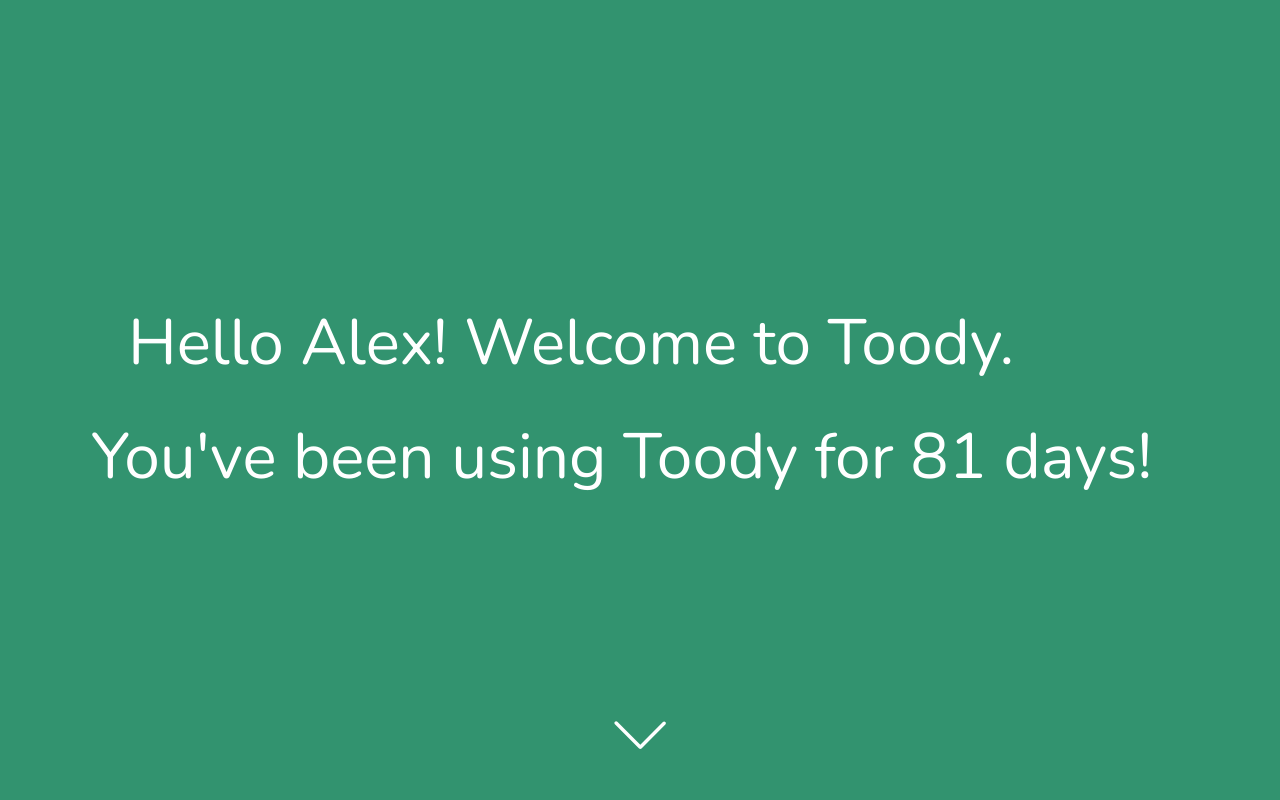
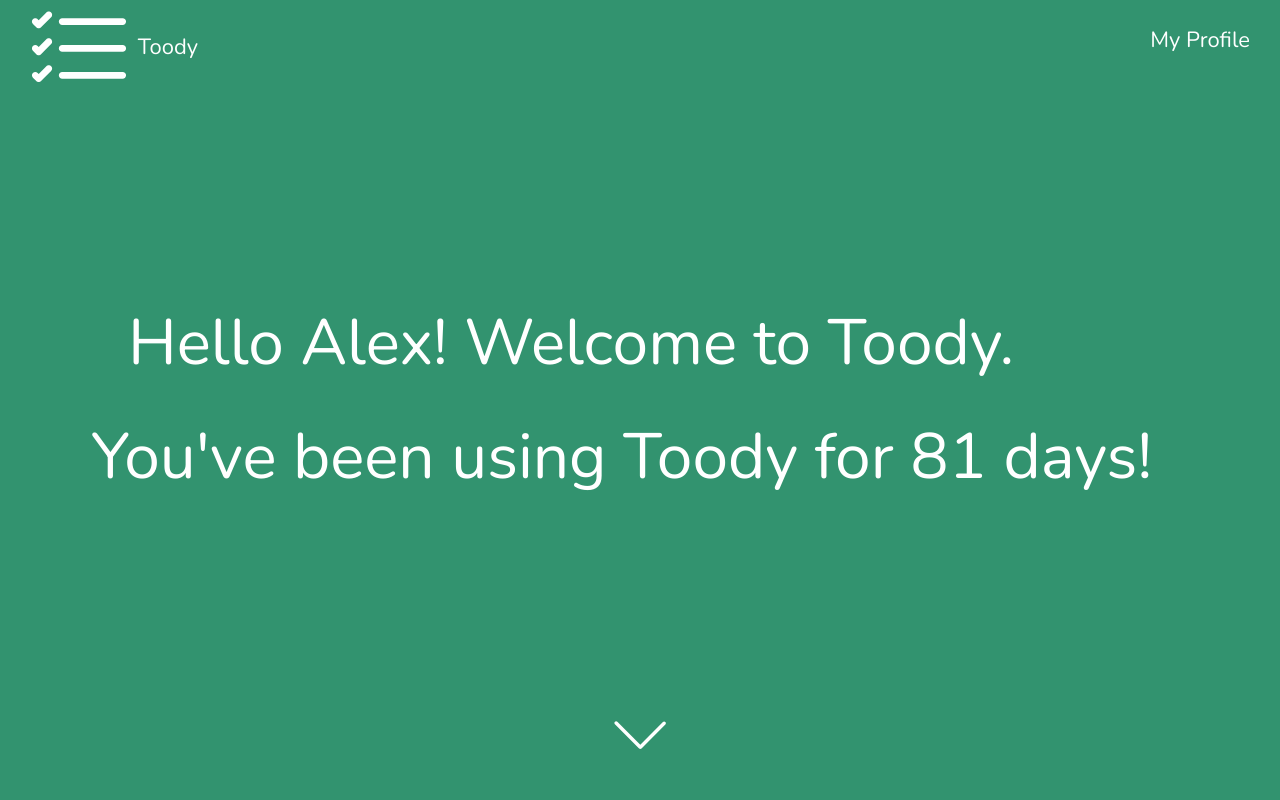
Before and after one commit to ctc-uci/toody-app, a React (Create React App) app: page / in a window 1280 px wide. Shown: the top 800 px of the page. Built offline with nearby package versions, Linux system fonts and the light colour scheme.

Commit message:
part 2 changes

```diff
--- a/src/components/Header/Header.css
+++ b/src/components/Header/Header.css
@@ -1,7 +1,36 @@
 .header {
     position: fixed;
     width: 100vw;
+	display: flex;
+	justify-content: space-between;
+
+
 }
 
+.logo {
+	margin-top: 10px;
+	display: flex;
+	margin-left: 30px;
+
+}
+
+#logoText{
+	margin-left: 10px;
+	font-size: 22px;
+}
+
+.myProfile {
+
+	margin-top: 25px;
+	margin-right: 30px;
+
+
+}
+
+#profileText {
+	color: white;
+	font-size: 22px;
+	text-decoration: none;
+}
 /* TODO: Add styling for your Header component
 here. */
--- a/src/components/Header/Header.jsx
+++ b/src/components/Header/Header.jsx
@@ -1,5 +1,6 @@
 import React from 'react';
-// import toody from '../../images/toody.svg';
+import toody from '../../images/toody.svg';
+import { Link } from 'react-router-dom';
 // ^^ this is the Toody logo; uncomment he above line to use it
 import './Header.css';
 
@@ -12,6 +13,14 @@
         at the top left and the "Profile" link at the top right. The logo
         has already been imported for you (see line 2). The completed header
         should route the user to the Profile page correctly. */}
+		  <div className="logo">
+		  	<img src={toody}/>
+		  	<p id="logoText">Toody</p>
+		  </div>
+		  <div className="myProfile">
+		  	<Link id="profileText"to={"/profile"}>My Profile</Link>
+		  </div>
+
     </div>
   );
 };
```
